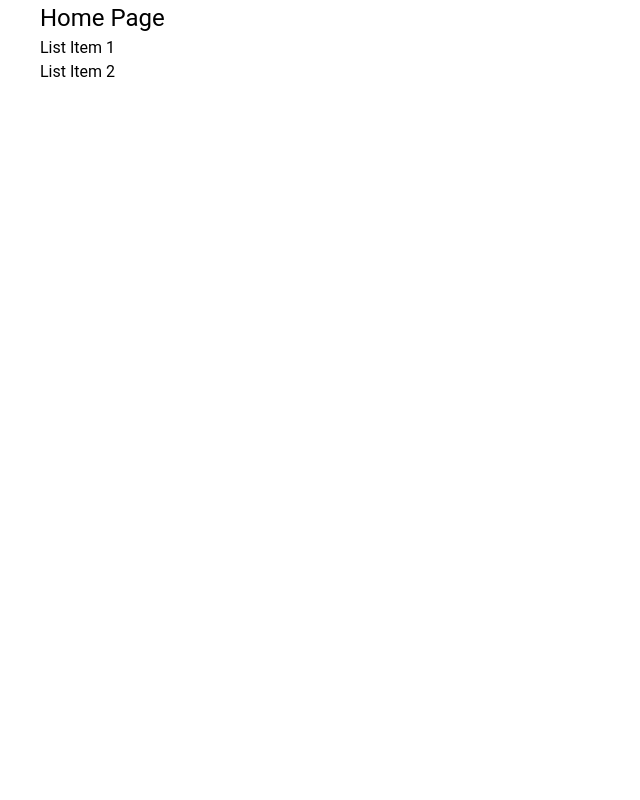
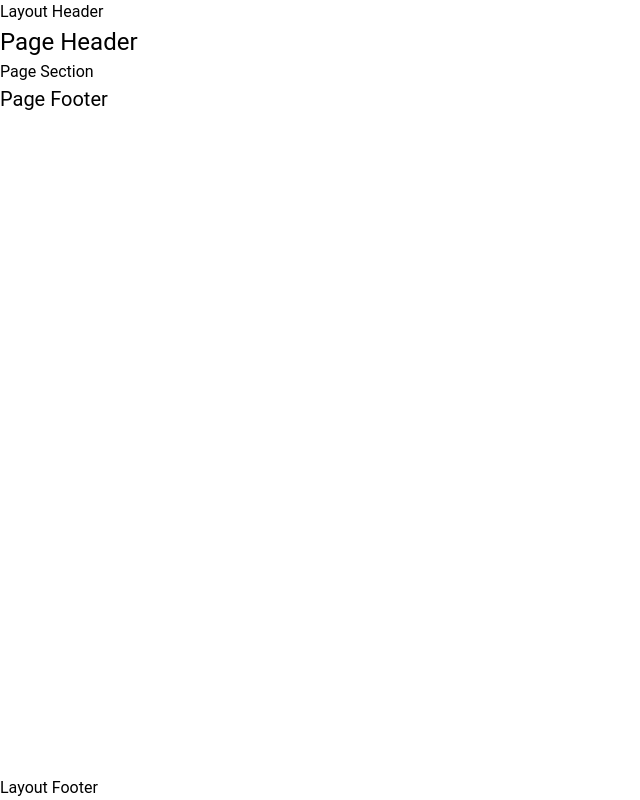
Before and after one commit to dvzrd/gatsby-starter-nova, a Gatsby site: page / in a window 1280 px wide. Shown: the whole page, without its empty margins (0-640 px from the left). Built offline with nearby package versions, Linux system fonts and the light colour scheme; Gatsby itself is replaced by a stand-in of ours.

Commit message:
default layout init, update pages, add gatsby image interfaces

```diff
--- /dev/null
+++ b/src/layouts/default/Layout.module.css
@@ -0,0 +1,18 @@
+.container {
+  display: flex;
+  flex-direction: column;
+  min-height: 100vh;
+}
+
+.header {
+  z-index: 3;
+}
+
+.main {
+  flex: 1;
+  z-index: 1;
+}
+
+.footer {
+  z-index: 2;
+}
--- /dev/null
+++ b/src/layouts/default/Layout.tsx
@@ -0,0 +1,16 @@
+import React from "react";
+import classNames from "classnames";
+
+import styles from "./Layout.module.css";
+
+interface LayoutProps {
+  className?: string;
+}
+
+export const Layout: React.FC<LayoutProps> = ({ children, className }) => (
+  <div className={classNames(styles.container, className)}>
+    <header className={styles.header}>Layout Header</header>
+    <main className={styles.main}>{children}</main>
+    <footer className={styles.footer}>Layout Footer</footer>
+  </div>
+);
--- /dev/null
+++ b/src/layouts/index.ts
@@ -0,0 +1 @@
+export * from "./default/Layout";
--- a/src/pages/404.js
+++ /dev/null
@@ -1,5 +0,0 @@
-import React from "react";
-
-const Page404 = () => <main>404 Page</main>;
-
-export default Page404;
--- /dev/null
+++ b/src/pages/404.tsx
@@ -0,0 +1,14 @@
+import React from "react";
+import { PageProps } from "gatsby";
+
+import { Layout } from "@/layouts";
+
+const Page404: React.FC<PageProps> = () => (
+  <Layout>
+    <header>
+      <h1 className="text-4xl text-gray-900">404: Not Found</h1>
+    </header>
+  </Layout>
+);
+
+export default Page404;
--- a/src/pages/index.tsx
+++ b/src/pages/index.tsx
@@ -1,17 +1,23 @@
 import React from "react";
 import { PageProps as GatsbyPageProps } from "gatsby";
+
+import { Layout } from "@/layouts";
 
 // define data props
 interface PageProps {}
 
-const PageIndex: React.FC<GatsbyPageProps & PageProps> = ({}) => (
-  <main className="container">
-    <h1 className="text-2xl text-gray-800">Home Page</h1>
-    <ul>
-      <li>List Item 1</li>
-      <li>List Item 2</li>
-    </ul>
-  </main>
+const PageIndex: React.FC<GatsbyPageProps & PageProps> = () => (
+  <Layout>
+    <header>
+      <h1 className="text-2xl text-gray-700">Page Header</h1>
+    </header>
+    <section>
+      <p className="text-base text-gray-500">Page Section</p>
+    </section>
+    <footer>
+      <h2 className="text-xl text-gray-600">Page Footer</h2>
+    </footer>
+  </Layout>
 );
 
 export default PageIndex;
```
Also changed, not shown: src/@types/index.d.ts (+19 -0 lines), tsconfig.json (+1 -6 lines).
